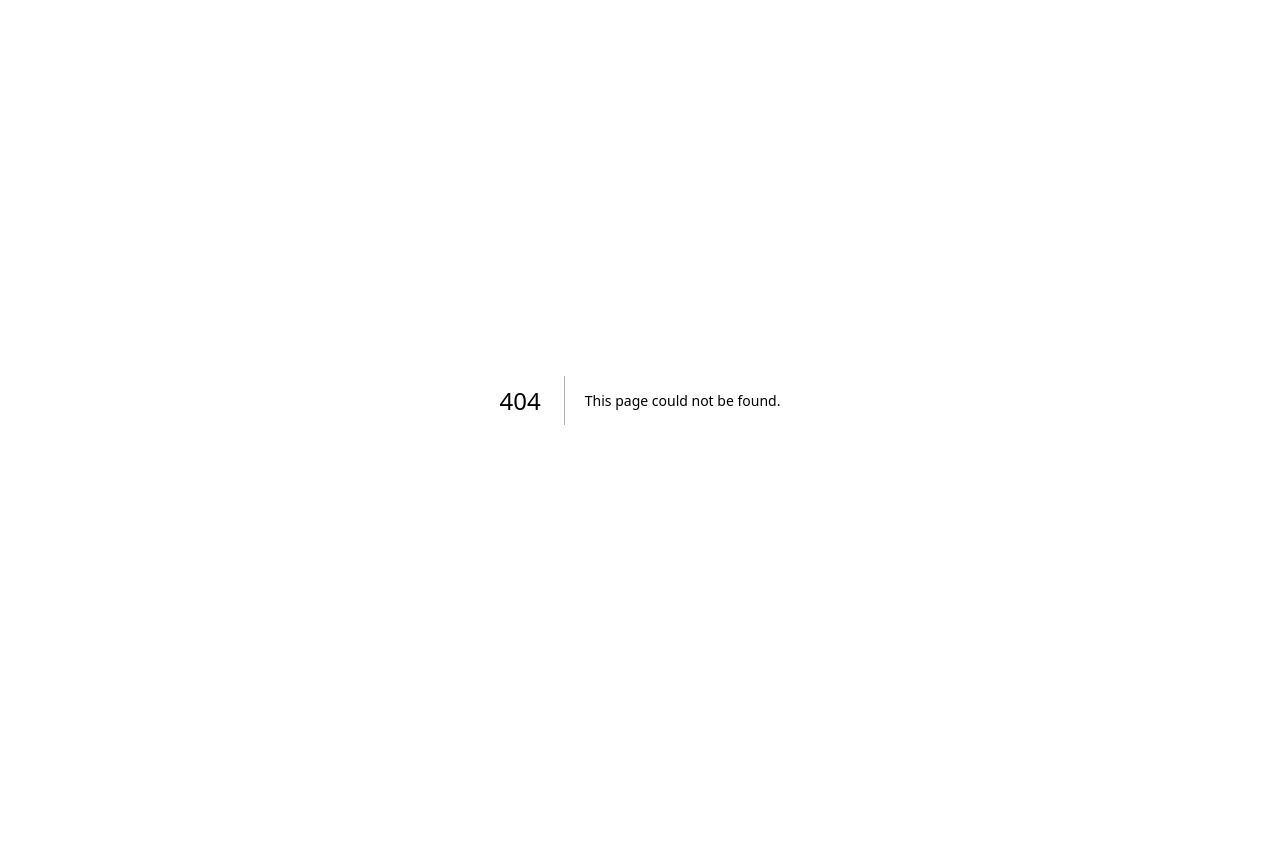
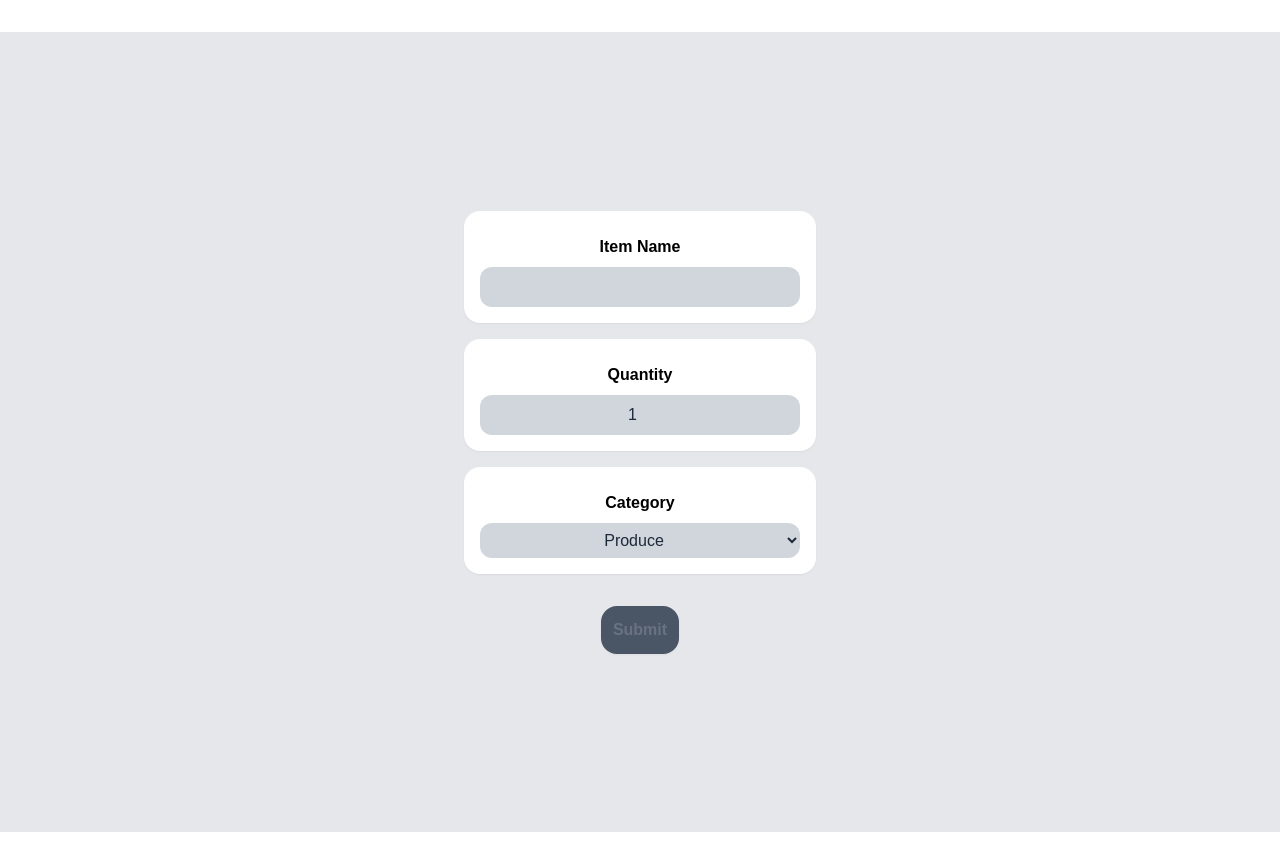
Before and after one commit to bradym05/cprg306-assignments, a Next.js app: page /week-4 in a window 1280 px wide. Before the commit this address had no page. Before the commit the page ends 800 px from the top, so only its background shows below. Built offline with nearby package versions, Linux system fonts and the light colour scheme.

Commit message:
Week 4
Created a page for submitting new items.

```diff
--- a/app/page.tsx
+++ b/app/page.tsx
@@ -16,6 +16,11 @@ export default function Home() {
               Week 3
             </a>
           </li>
+          <li className="hover:bg-white text-gray-600 hover:text-gray-800 p-3 m-4 bg-gray-300 rounded-2xl shadow-xs text-black font-semibold">
+            <a href="./week-4">
+              Week 4
+            </a>
+          </li>
         </ol>
       </div>
     </div>
--- /dev/null
+++ b/app/week-4/new-item.tsx
@@ -0,0 +1,118 @@
+"use client";
+
+import { ChangeEvent, Dispatch, FormEvent, SetStateAction, useState } from "react";
+import Item from "../week-3/item";
+
+const NewItem = () => {
+    // Fields
+    const [name, setName] = useState("");
+    const [quantity, setQuantity] = useState(1);
+    const [category, setCategory] = useState("produce");
+
+    // Validation states
+    const [nameTouched, setNameTouched] = useState(false);
+
+    // Category choices
+    const categoryOptions: { label: string, value: string }[] = [
+        { label: "Produce", value: "produce" },
+        { label: "Dairy", value: "dairy" },
+        { label: "Bakery", value: "bakery" },
+        { label: "Meat", value: "meat" },
+        { label: "Frozen Foods", value: "frozen" },
+        { label: "Canned Goods", value: "canned" },
+        { label: "Dry Goods", value: "dry goods" },
+        { label: "Beverages", value: "beverages" },
+        { label: "Snacks", value: "snacks" },
+        { label: "Household", value: "household" },
+        { label: "Other", value: "other" }
+    ]
+
+    // Callback on form submit
+    function handleSubmit(e: FormEvent<HTMLFormElement>) {
+        // Prevent default behavior
+        e.preventDefault();
+        // Validate fields
+        if (!name || name.length < 2) {
+            alert("Invalid name (cannot be < 2 characters)");
+            return;
+        }
+        // Create item from current values
+        let createdItem = Item({ name: name, category: category, quantity: quantity });
+        console.log(createdItem);
+        alert(`Name: ${name}\nQuantity: ${quantity}\nCategory ${category}`)
+    }
+
+    return (
+        <form onSubmit={handleSubmit} className="w-full max-w-sm ">
+            {/* name */}
+            <div className="p-4 m-4 bg-white rounded-2xl shadow-xs flex flex-col items-center text-center">
+                <label htmlFor="name" className="text-black font-semibold p-2">Item Name</label>
+                <input
+                    id="name"
+                    type="text"
+                    className={
+                        `w-full text-gray-800 text-center bg-gray-300 p-2 rounded-xl
+                        ${nameTouched && name == "" ? "border-red-500 border-2" : ""}`
+                    }
+                    value={name}
+                    onChange={({ target }) => setName(target.value)}
+                    required
+                    onBlur={() => {setNameTouched(true)}}
+                />
+                {nameTouched && name == "" && (
+                    <p className="w-full text-gray-800 text-center p-2 rounded-xl text-red-500">Name cannot be empty</p>
+                )}
+            </div>
+
+
+            {/* quantity */}
+            <div className="p-4 m-4 bg-white rounded-2xl shadow-xs flex flex-col items-center text-center">
+                <label htmlFor="quantity" className="w-full text-black font-semibold p-2">Quantity</label>
+                <input
+                    id="quantity"
+                    type="number"
+                    className="w-full text-gray-800 text-center bg-gray-300 p-2 rounded-xl"
+                    value={quantity}
+                    min={1}
+                    max={99}
+                    onChange={({ target }) => setQuantity(parseInt(target.value))}
+                    required
+                />
+            </div>
+
+            {/* category */}
+            <div className="p-4 m-4 bg-white rounded-2xl shadow-xs flex flex-col items-center text-center">
+                <label htmlFor="category" className="w-full text-black font-semibold p-2">Category</label>
+                <select
+                    id="category"
+                    value={category}
+                    onChange={({ target }) => setCategory(target.value)}
+                    className="w-full text-gray-800 text-center bg-gray-300 p-2 rounded-xl"
+                >
+                    {categoryOptions.map((option) => (
+                        <option key={option.value} value={option.value}>
+                            {option.label}
+                        </option>
+                    ))}
+                </select>
+            </div>
+
+            {/* submit */}
+            <div className="w-full flex flex-col items-center">
+                <button
+                    type="submit"
+                    className={
+                        `   p-3 m-4 bg-gray-300 rounded-2xl shadow-xs font-semibold
+                        ${name == "" ? "bg-gray-600 text-gray-500" : "bg-gray-300 hover:text-gray-800 hover:bg-white text-gray-600"}`
+                    }
+                    disabled={name==""}
+                >
+                    Submit
+                </button>
+            </div>
+
+        </form>
+    )
+}
+
+export default NewItem;
--- /dev/null
+++ b/app/week-4/page.tsx
@@ -0,0 +1,13 @@
+import NewItem from "./new-item"
+
+export default function Page() {
+    return (
+        <main className="bg-gray-200">
+            <div className="flex flex-col items-center justify-center m-8 h-[100vh]">
+                <NewItem />
+
+            </div>
+        </main>
+
+    )
+}
```
